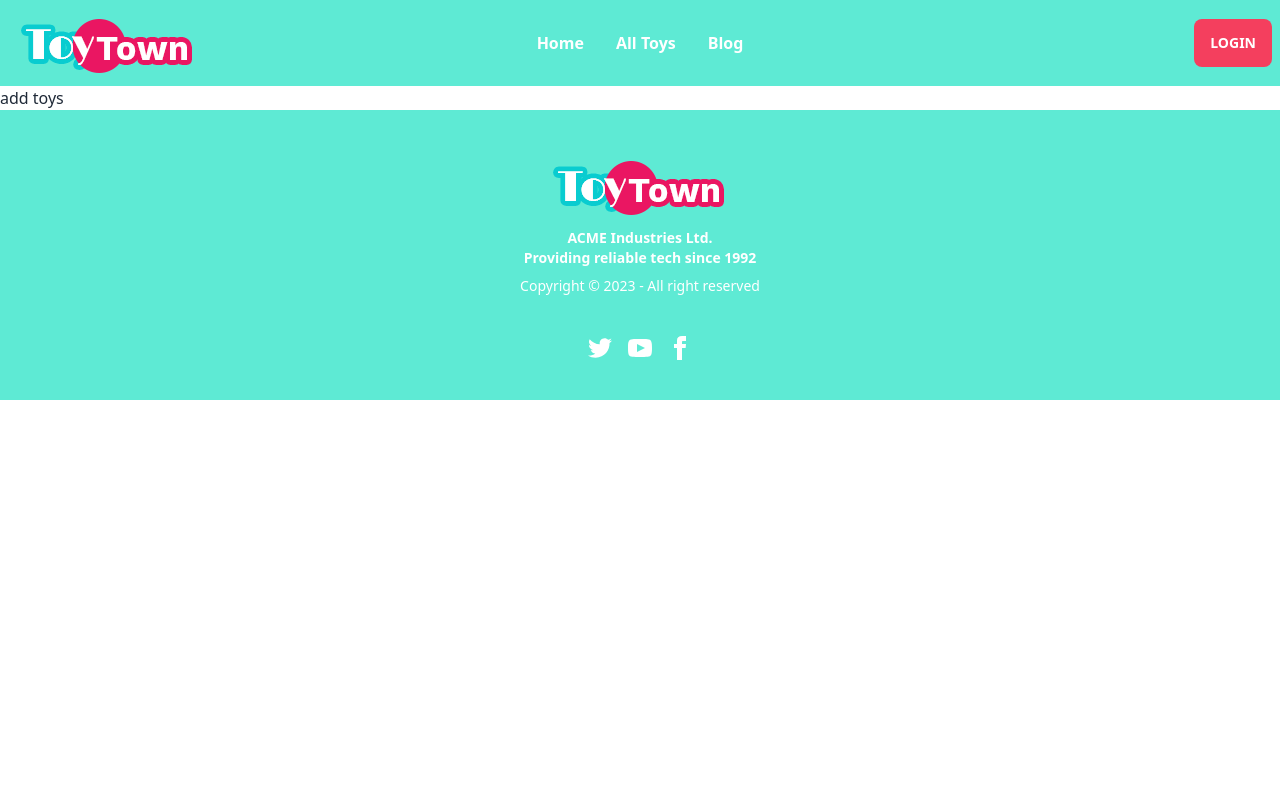
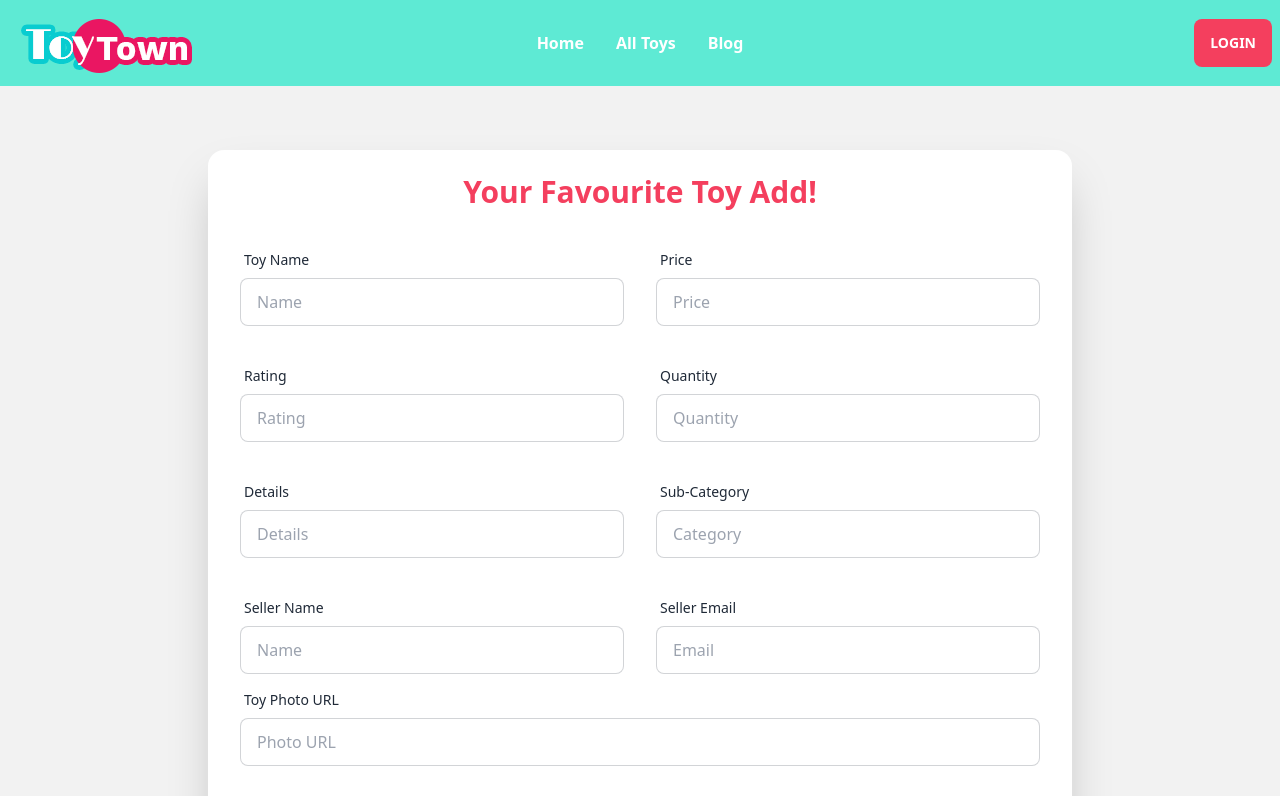
Before and after one commit to sakibmohammad79/Assignment11-client, a React (Vite) app: page /addtoys in a window 1280 px wide. Shown: the top 796 px of the page. Built offline with nearby package versions, Linux system fonts and the light colour scheme; no server answers.

Commit message:
add toy page are added

```diff
--- a/src/pages/AddToys/AddToys.jsx
+++ b/src/pages/AddToys/AddToys.jsx
@@ -1,9 +1,75 @@
 
 const AddToys = () => {
     return (
-        <div>
-            <h2>add toys</h2>
+    <div className="hero p-16  bg-base-200">
+    <div className="card w-3/4 mx-auto  shadow-2xl bg-base-100">
+      <form>
+      <h2 className="text-3xl text-rose-500 font-bold text-center pt-6">Your Favourite Toy Add!</h2>
+      <div className="card-body ">
+        <div className="grid grid-cols-1 md:grid-cols-2 gap-8">
+            <div className="form-control">
+          <label className="label">
+            <span className="label-text">Toy Name</span>
+          </label>
+          <input type="text" name="toyName" placeholder="Name" className="input input-bordered" />
+            </div>
+            <div className="form-control">
+          <label className="label">
+            <span className="label-text">Price</span>
+          </label>
+          <input type="text" name="price" placeholder="Price" className="input input-bordered" />
+            </div>
+            <div className="form-control">
+          <label className="label">
+            <span className="label-text">Rating</span>
+          </label>
+          <input type="text" name="rating" placeholder="Rating" className="input input-bordered" />
+            </div>
+            <div className="form-control">
+          <label className="label">
+            <span className="label-text">Quantity</span>
+          </label>
+          <input type="text" name="quantity" placeholder="Quantity" className="input input-bordered" />
+            </div>
+            <div className="form-control">
+          <label className="label">
+            <span className="label-text">Details</span>
+          </label>
+          <input type="text" name="details" placeholder="Details" className="input input-bordered" />
+            </div>
+            <div className="form-control">
+          <label className="label">
+            <span className="label-text">Sub-Category</span>
+          </label>
+          <input type="text" name="category" placeholder="Category" className="input input-bordered" />
+            </div>
+            <div className="form-control">
+          <label className="label">
+            <span className="label-text">Seller Name</span>
+          </label>
+          <input type="text" name="sellerName" placeholder="Name" className="input input-bordered" />
+            </div>
+            <div className="form-control">
+          <label className="label">
+            <span className="label-text">Seller Email</span>
+          </label>
+          <input type="text" name="email" placeholder="Email" className="input input-bordered" />
+            </div>
         </div>
+        <div className="form-control">
+          <label className="label">
+            <span className="label-text">Toy Photo URL</span>
+          </label>
+          <input type="text" name="photo" placeholder="Photo URL" className="input input-bordered" />
+            </div>
+
+        <div className="form-control mt-6 w-full">
+          <button className="btn bg-teal-500 border-none">Add Toy</button>
+        </div>
+      </div>
+      </form>
+    </div>
+  </div>
     );
 };
 
--- a/src/pages/AllToys/AllToys.jsx
+++ b/src/pages/AllToys/AllToys.jsx
@@ -1,20 +1,44 @@
 import { useEffect, useState } from "react";
-
+import ToysCard from "./ToysCard";
 
 const AllToys = () => {
   const [toys, setToys] = useState([]);
   console.log(toys);
 
   useEffect(() => {
-        fetch('http://localhost:5000/toys')
+    fetch("http://localhost:5000/toys")
       .then((res) => res.json())
       .then((data) => setToys(data));
-    },[])
+  }, []);
   return (
-        <div>
-            {/* {
-                toys.map(toy => )
-            } */}
+    <div className="">
+      <div className="overflow-x-auto w-full">
+        <table className="table w-full">
+          {/* head */}
+          <thead>
+            <tr>
+              <th>
+                <label>
+                  <input type="checkbox" className="checkbox" />
+                </label>
+              </th>
+              <th>Toys Name And Category</th>
+              <th>Seller Name</th>
+              <th>Price</th>
+              <th>Quantity</th>
+              <th>Details</th>
+            </tr>
+          </thead>
+          <tbody>
+          {
+                toys.map(toy => <ToysCard
+                 key={toy._id}
+                 toy={toy}
+                ></ToysCard>)
+            }
+          </tbody>
+        </table>
+      </div>
     </div>
   );
 };
--- a/src/pages/Home/Rating/Rating.jsx
+++ b/src/pages/Home/Rating/Rating.jsx
@@ -11,7 +11,7 @@ const Rating = () => {
     },[])
 
     return (
-        <div className="grid grid-cols-1 md:grid-cols-3 gap-8 max-w-6xl
+        <div className="grid grid-cols-1 md:grid-cols-3 gap-12 max-w-6xl
         mx-auto my-24">
             {
                 rating.map(singleRating => <RatingCurd
--- /dev/null
+++ b/src/pages/Home/ToyDetails/ToyDetails.jsx
@@ -0,0 +1,55 @@
+import { useContext } from "react";
+import { useLoaderData } from "react-router-dom";
+import { UserContext } from "../../../providers/AuthProvider";
+import { Rating } from '@smastrom/react-rating'
+import '@smastrom/react-rating/style.css'
+
+const ToyDetails = () => {
+    const {user} = useContext(UserContext);
+  const ToyDetails = useLoaderData();
+  const { toy_name, toy_pic,  rating, price, quantity, details } =
+    ToyDetails;
+  return (
+    <div className="card w-1/2 mx-auto bg-base-100 shadow-xl my-12">
+      <figure className="px-10 pt-10">
+        <img
+          src={toy_pic}
+          style={{ height: "400px", width: '100%' }}
+          alt="Shoes"
+          className="rounded-xl"
+        />
+      </figure>
+      <div className="card-body items-center">
+        <div className="grid grid-cols-2 gap-6">
+          <div className="space-y-2">
+                <h2 className="font-bold text-teal-400 text-3xl text-start">Toy Details</h2>
+                <h3>Name: {toy_name}</h3>
+                <h3>About: {details.slice(0, 70)}.</h3>
+                <h3>Price: {'$'+ price}</h3>
+                <h3>Quantity: {quantity}</h3>
+          </div>
+          <div className="space-y-2">
+            <h2 className="font-bold text-teal-400 text-3xl text-start">Seller Details</h2>
+                <h3>Name: {user?.displayName}</h3>
+                <h3>Email: {user?.email}.</h3>
+                <h3>Company: Educational Development Co.</h3>
+                <h3>Status: Professional</h3>
+          </div>
+        </div>
+        <div className="card-actions">
+          {/* <button className="btn btn-primary">Buy Now</button> */}
+          <p className="flex mt-4">
+          <Rating
+            style={{ maxWidth: 110 }}
+            value={rating}
+            readOnly
+        />
+        <span className="pl-2 font-bold"> {rating}</span>
+          </p>
+        </div>
+      </div>
+    </div>
+  );
+};
+
+export default ToyDetails;
--- a/src/pages/Home/ToysTabs/CognitiveToys.jsx
+++ b/src/pages/Home/ToysTabs/CognitiveToys.jsx
@@ -11,7 +11,7 @@ const CognitiveToys = () => {
         .then((data)=>setToys(data))
     },[])
     return (
-        <div className="grid grid-cols-1 md:grid-cols-2 gap-8 my-12 px-12">
+        <div className="grid grid-cols-1 md:grid-cols-2 gap-8 my-12 max-w-6xl mx-auto">
             {
                  toys.map(toy => <CognitiveToysList
                     key={toy._id}
--- a/src/pages/Home/ToysTabs/CognitiveToysList.jsx
+++ b/src/pages/Home/ToysTabs/CognitiveToysList.jsx
@@ -1,8 +1,11 @@
 import { Rating } from '@smastrom/react-rating'
 import '@smastrom/react-rating/style.css'
+import { Link, useLoaderData } from 'react-router-dom';
 
 const CognitiveToysList = ({toy}) => {
-    const { toy_pic, toy_name, price, rating} = toy;
+  const toyDetails = useLoaderData();
+  console.log(toyDetails);
+    const { _id, toy_pic, toy_name, price, rating} = toy;
     return (
         <div className="card card-side bg-base-100 shadow-xl">
       <figure>
@@ -24,7 +27,7 @@ const CognitiveToysList = ({toy}) => {
         <p className="font-bold">{rating}</p>
         </div>
         <div className="card-actions justify-end">
-          <button className="btn bg-teal-400 border-none">View Details</button>
+        <Link to={`/toysdetails/${_id}`}><button className="btn bg-teal-400 border-none">View Details</button></Link>
         </div>
       </div>
     </div>
--- a/src/pages/Home/ToysTabs/MotorToysList.jsx
+++ b/src/pages/Home/ToysTabs/MotorToysList.jsx
@@ -1,9 +1,10 @@
 import { Rating } from '@smastrom/react-rating'
 import '@smastrom/react-rating/style.css'
+import { Link } from 'react-router-dom';
 
 const MotorToysList = ({toy}) => {
 
-    const { toy_pic, toy_name, price, rating} = toy;
+    const { _id, toy_pic, toy_name, price, rating} = toy;
     return (
         <div className="card card-side bg-base-100 shadow-xl">
       <figure>
@@ -25,7 +26,7 @@ const MotorToysList = ({toy}) => {
         <p className="font-bold">{rating}</p>
         </div>
         <div className="card-actions justify-end">
-          <button className="btn bg-teal-400 border-none">View Details</button>
+        <Link to={`/toysdetails/${_id}`}><button className="btn bg-teal-400 border-none">View Details</button></Link>
         </div>
       </div>
     </div>
--- a/src/pages/Home/ToysTabs/SensoryToysList.jsx
+++ b/src/pages/Home/ToysTabs/SensoryToysList.jsx
@@ -1,9 +1,10 @@
 import { Rating } from '@smastrom/react-rating'
 import '@smastrom/react-rating/style.css'
+import { Link } from 'react-router-dom';
 
 const SensoryToysList = ({ toy }) => {
 
- const { toy_pic, toy_name, price, rating} = toy;
+ const { _id, toy_pic, toy_name, price, rating} = toy;
 
   return (
     <div className="card card-side bg-base-100 shadow-xl">
@@ -26,7 +27,7 @@ const SensoryToysList = ({ toy }) => {
         <p className="font-bold">{rating}</p>
         </div>
         <div className="card-actions justify-end">
-          <button className="btn bg-teal-400 border-none">View Details</button>
+          <Link to={`/toysdetails/${_id}`}><button className="btn bg-teal-400 border-none">View Details</button></Link>
         </div>
       </div>
     </div>
--- a/src/pages/shared/Header/Header.jsx
+++ b/src/pages/shared/Header/Header.jsx
@@ -62,7 +62,7 @@ const Header = () => {
       {
             user &&
                   <>
-                <Tippy  content={user.displayName}><img className="rounded text-white" src="https://i.postimg.cc/wBDmGn68/images.png" style={{height: '40px', width: '40px'}}/></Tippy>
+                <Tippy  content={user.displayName}><img className=" text-white rounded-full" src={user?.photoURL} style={{height: '50px', width: '50px'}}/></Tippy>
             </>
         }
       </div>
--- a/src/routes/Routes.jsx
+++ b/src/routes/Routes.jsx
@@ -7,6 +7,7 @@ import Error from "../pages/Error/Error";
 import AllToys from "../pages/AllToys/AllToys";
 import AddToys from "../pages/AddToys/AddToys";
 import MyToys from "../pages/MyToys/MyToys";
+import ToyDetails from "../pages/Home/ToyDetails/ToyDetails";
 
 const router = createBrowserRouter([
     {
@@ -37,7 +38,11 @@ const router = createBrowserRouter([
           path: "mytoys",
           element: <MyToys></MyToys>
         },
-
+        {
+          path: "/toysdetails/:id",
+          element: <ToyDetails></ToyDetails>,
+          loader: ({params}) => fetch(`http://localhost:5000/toys/${params.id}`)
+        },
       ]
     },
     {
```
Also changed, not shown: src/pages/AllToys/ToysCard.jsx (+33 -4 lines). Lines whose indentation alone changed are shown as unchanged.
